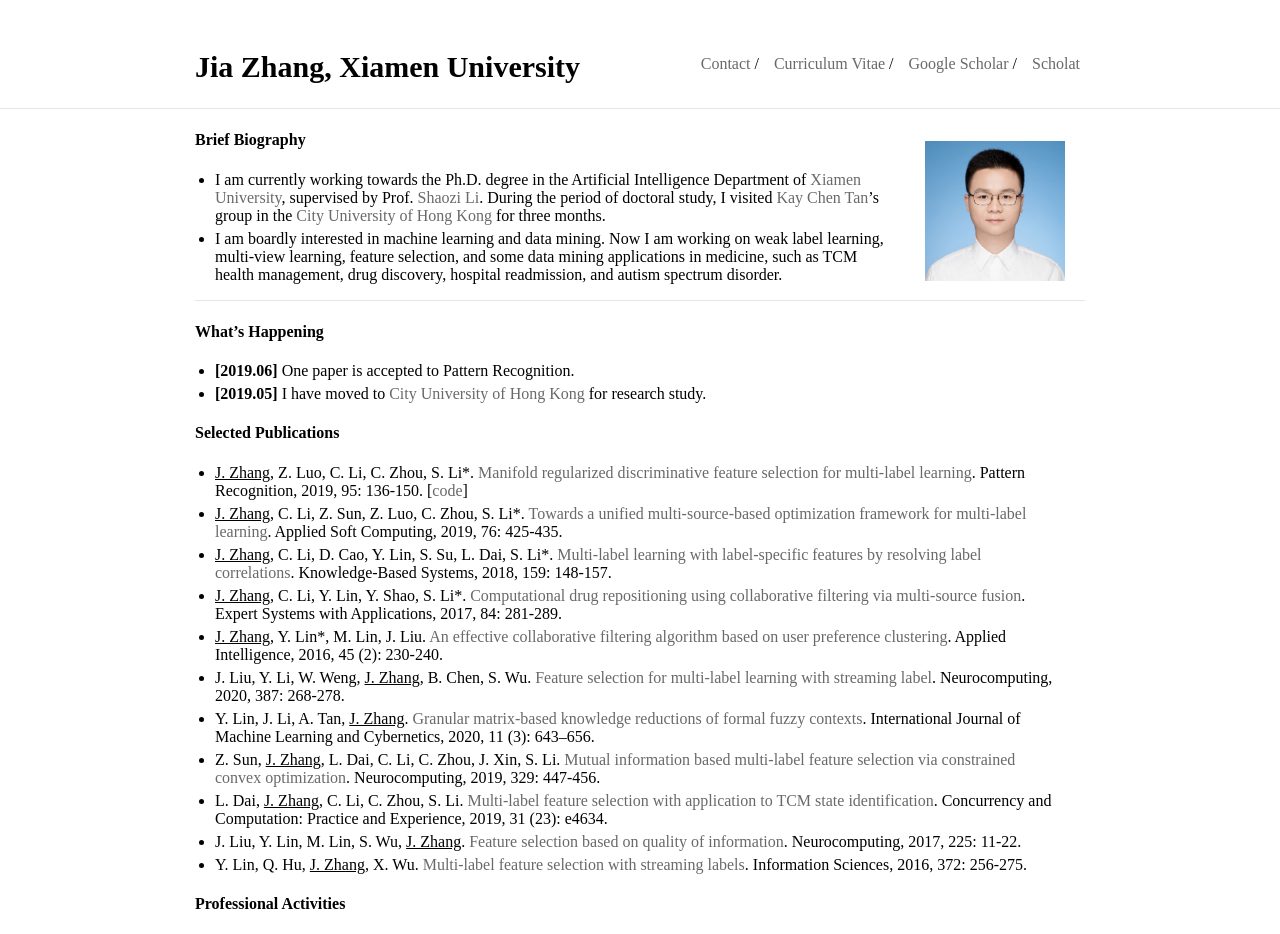
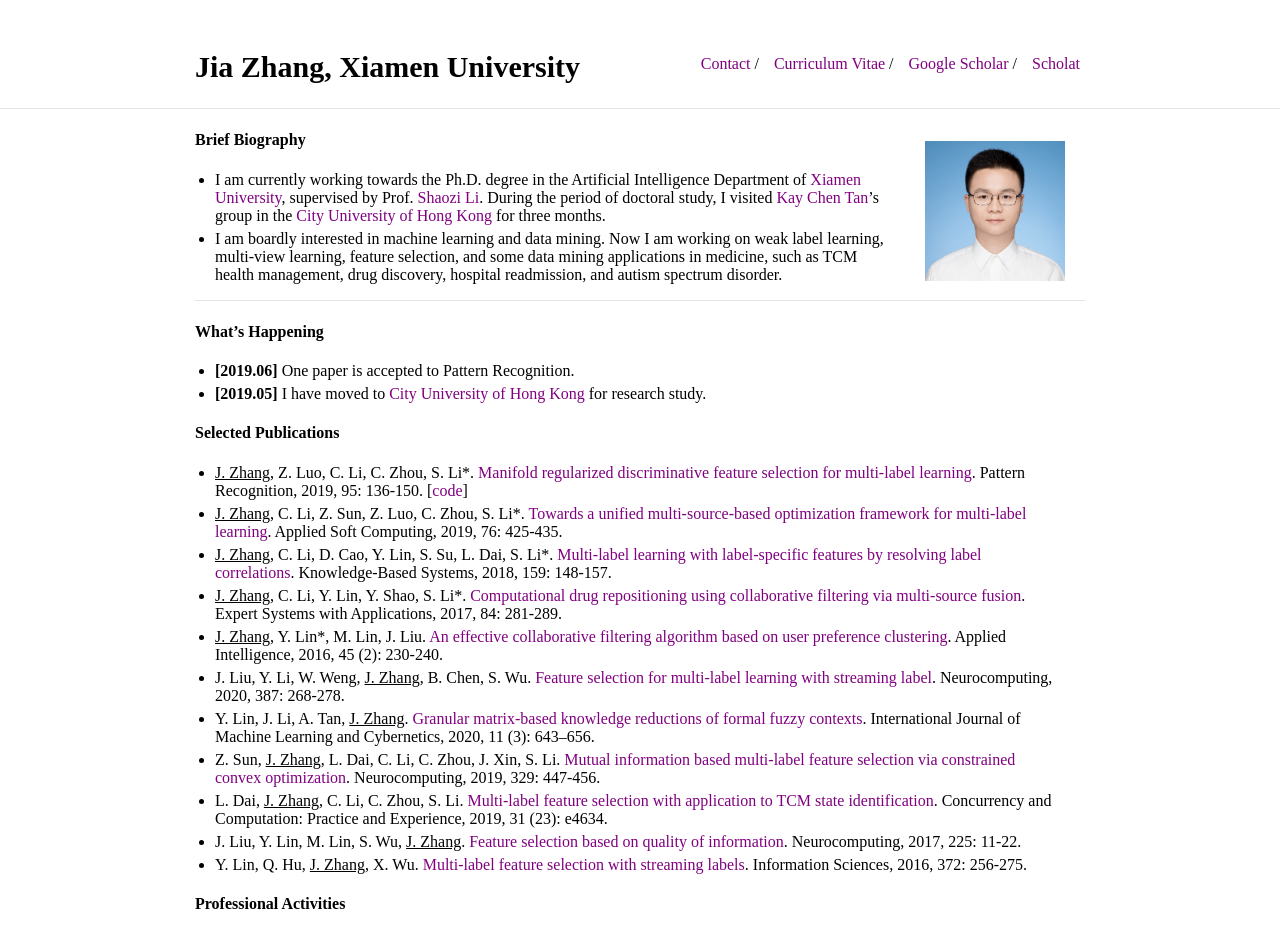
Before and after one commit to jiazhang-ml/jiazhang-ml.github.io, a Jekyll site: the page built from index.md, in a window 1280 px wide. Shown: the top 934 px of the page. Built offline with Jekyll 4.4.1, drawn with Linux system fonts in a browser that asks for light colours.

Commit message:
Update _style.scss

```diff
--- a/_sass/_style.scss
+++ b/_sass/_style.scss
@@ -17,7 +17,7 @@ body {
 }
 a {
     text-decoration: none;
-    color: dimgrey;
+    color: purple;
 }
 a:hover {
     text-decoration: underline;
```
